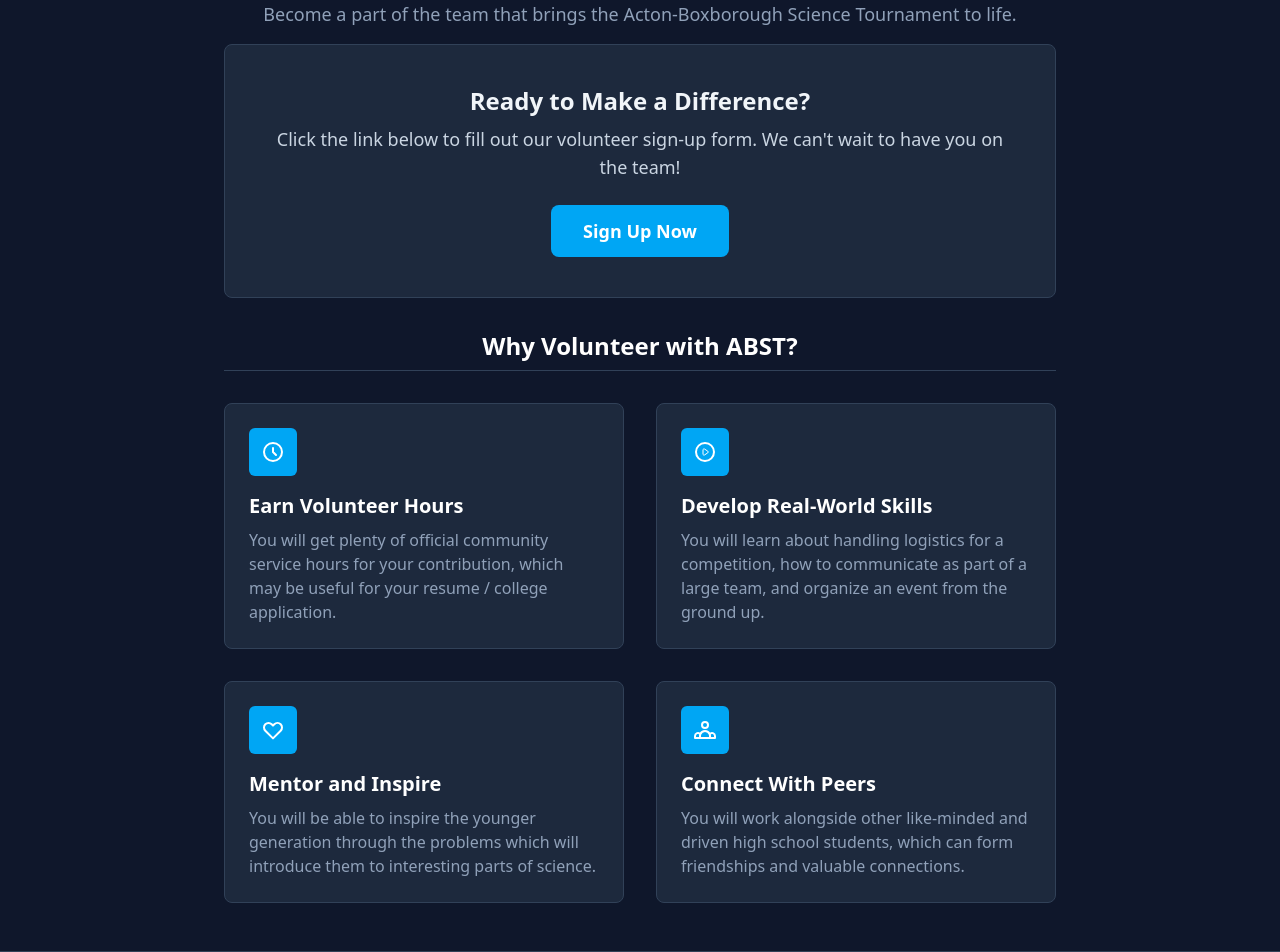
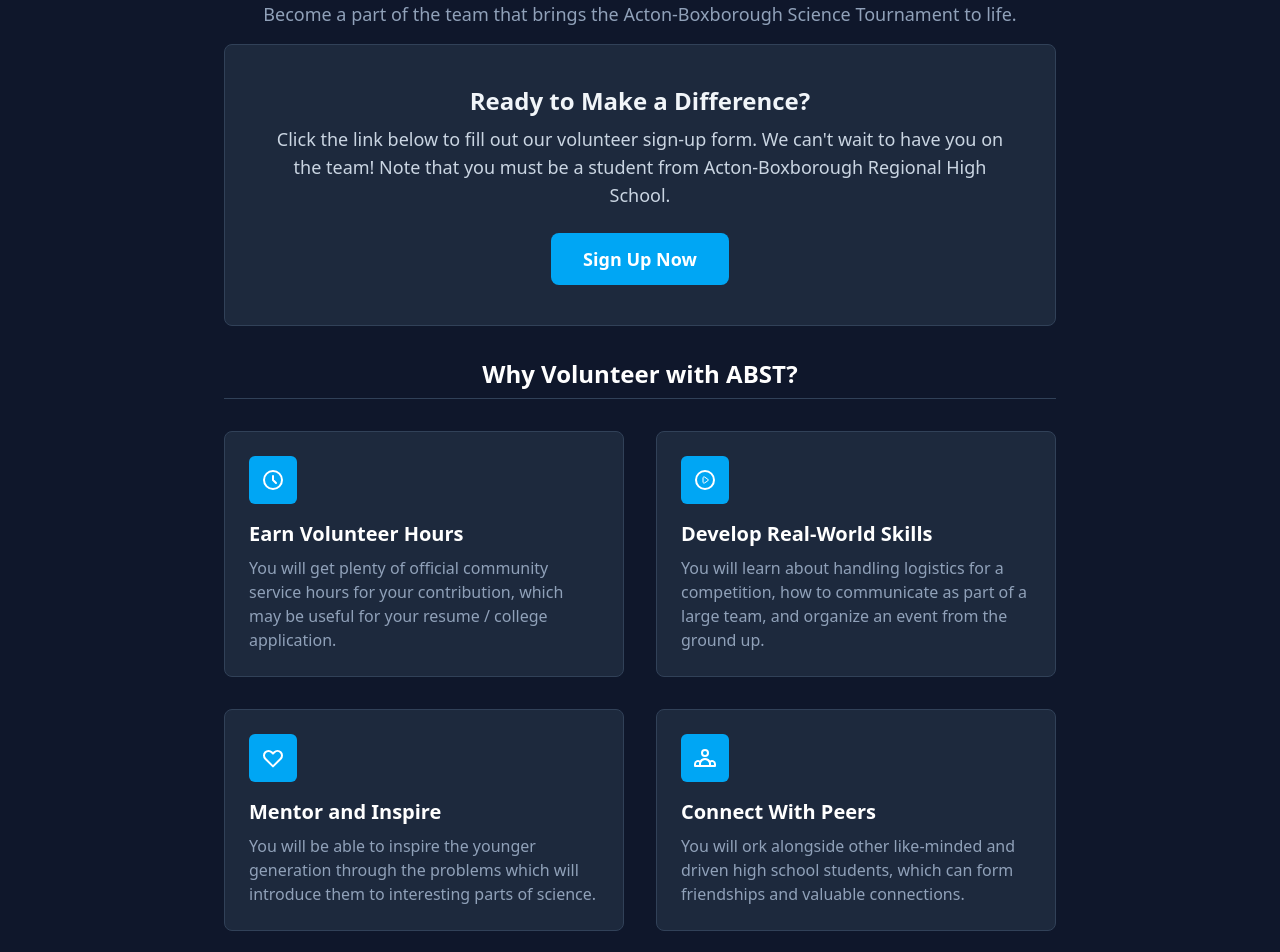
Before and after one commit to ak4774blog/abst-website, a React (Vite) app: page /join in a window 1280 px wide. Shown: the part 200-1152 px from the top of the page. Built offline with nearby package versions, Linux system fonts and the light colour scheme.

Commit message:
docs: Update Join Us page with ABRHS student requirement

```diff
--- a/src/pages/JoinUs.jsx
+++ b/src/pages/JoinUs.jsx
@@ -35,7 +35,7 @@
             <h2 className="text-2xl font-bold text-slate-100">Ready to Make a Difference?</h2>
             {/* 4. Paragraph font size and color now match the guide's body text */}
             <p className="mt-2 mb-6 text-lg text-slate-300">
-              Click the link below to fill out our volunteer sign-up form. We can't wait to have you on the team!
+              Click the link below to fill out our volunteer sign-up form. We can't wait to have you on the team! Note that you must be a student from Acton-Boxborough Regional High School.
             </p>
             <a
               href="https://docs.google.com/forms/d/e/1FAIpQLSeg_cXFT7uI3uRrUoJr9BRtJwnPTAfaZ5Z9lfFc-YdamJa0kw/viewform"
@@ -72,7 +72,7 @@
             />
             <PerkCard
               title="Connect With Peers"
-              description="You will work alongside other like-minded and driven high school students, which can form friendships and valuable connections."
+              description="You will ork alongside other like-minded and driven high school students, which can form friendships and valuable connections."
               icon={<svg className="h-6 w-6" fill="none" viewBox="0 0 24 24" stroke="currentColor"><path strokeLinecap="round" strokeLinejoin="round" strokeWidth={2} d="M17 20h5v-2a3 3 0 00-5.356-1.857M17 20H7m10 0v-2c0-.656-.126-1.283-.356-1.857M7 20H2v-2a3 3 0 015.356-1.857M7 20v-2c0-.656.126-1.283.356-1.857m0 0a5.002 5.002 0 019.288 0M15 7a3 3 0 11-6 0 3 3 0 016 0z" /></svg>}
             />
           </div>
```
